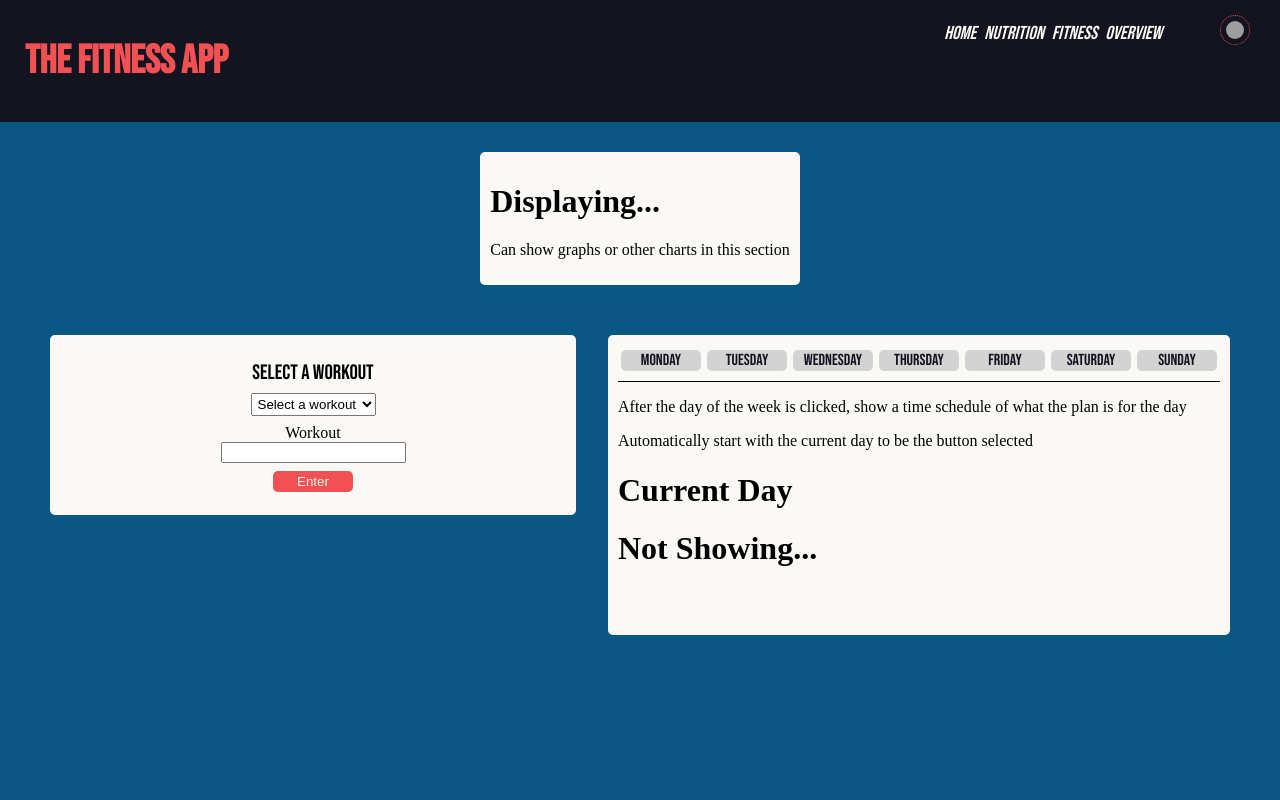
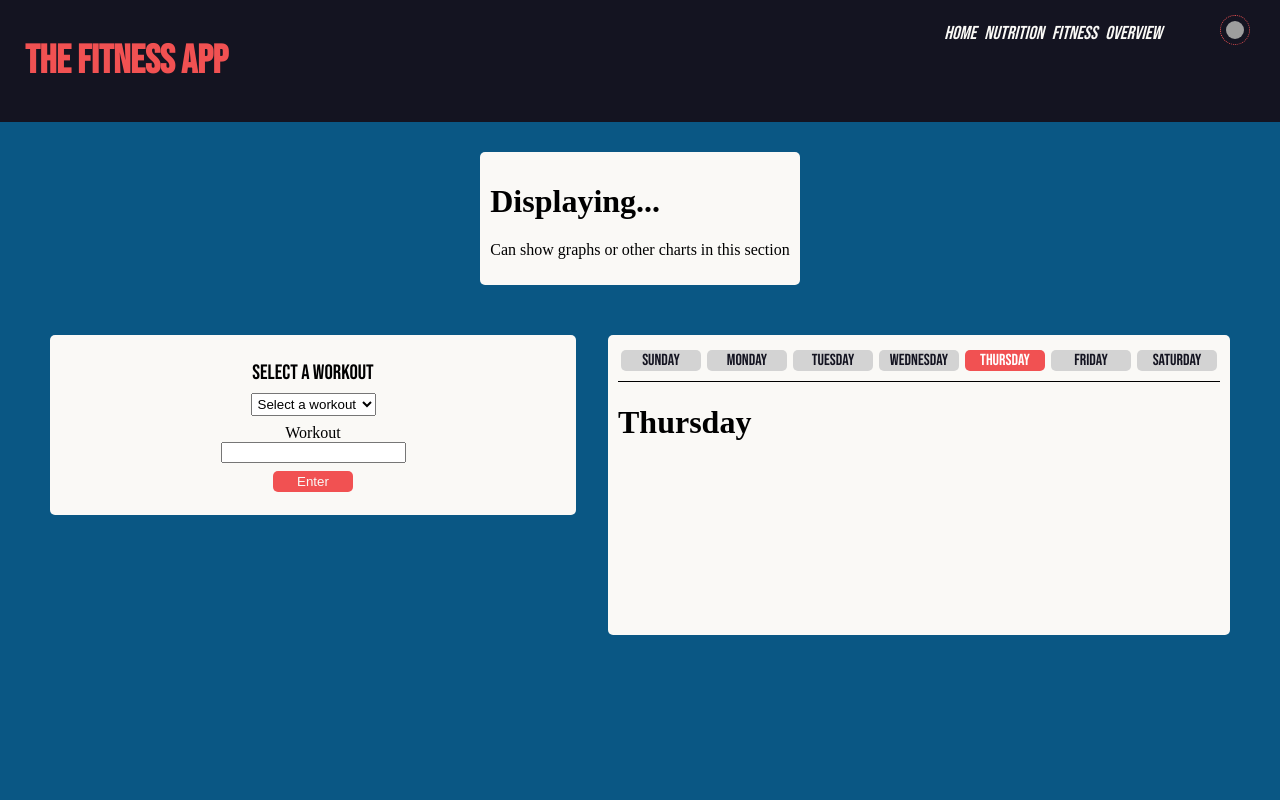
Before and after one commit to JGPawlowski/fitness-app, a React (Vite) app in the folder client/: page /fitness in a window 1280 px wide. Shown: the top 800 px of the page. Built offline with nearby package versions, Linux system fonts and the light colour scheme; grey boxes are pictures that could not be loaded.

Commit message:
day schedule

```diff
--- /dev/null
+++ b/client/src/pages/fitness/components/DaySchedule.jsx
@@ -0,0 +1,12 @@
+
+
+export default function DaySchedule(props) {
+
+
+    return (
+        <div>
+            <h1>{props.day}</h1>
+
+        </div>
+    )
+}
--- a/client/src/pages/fitness/components/PlanFitness.jsx
+++ b/client/src/pages/fitness/components/PlanFitness.jsx
@@ -1,43 +1,47 @@
 import { useState } from "react"
+
+import DaySchedule from "./DaySchedule"
 
 
 export default function PlanFitness() {
 
-    // show the schedule / rendure the schedule component when it is made
-    const [showDayData, setShowDayData] = useState(false)
-    const [day, setday] = useState('Current Day')
+    const today = new Date()
+    const days = ['Sunday', 'Monday', 'Tuesday', 'Wednesday', 'Thursday', 'Friday', 'Saturday']
+    // state for day
+    const [day, setday] = useState(days[today.getDay()])
+
+
 
     function dayData(day) {
         // use for showing the data for the correct day that is clicked
         // could set up the ability to set repeatable activities
         setday(day)
         // need to change how this works
-        setShowDayData(prev => !prev)
     }
 
-    const days = ['Monday', 'Tuesday', 'Wednesday', 'Thursday', 'Friday', 'Saturday', 'Sunday']
-    let dayBtns = days.map(day => (
-        <button key={day} onClick={() => dayData(`${day}`)}>{day}</button>
-    ))
+    function getBtns() {
+        let dayBtns = days.map(dayName => (
+            <button
+                key={dayName}
+                style={dayName === day ? {backgroundColor: '#f15152', color:'white'} : null}
+                onClick={() => dayData(`${dayName}`)}
+             >{dayName}</button>
+        ))
+
+        return dayBtns
+    }
+
 
 
     return (
         <div className='plan-fitness-main'>
             <div className='day-of-week-planning'>
-                {/* <button onClick={() => dayData('monday')}>Monday</button>
-                <button onClick={() => dayData('tuesday')}>Tuesday</button>
-                <button onClick={() => dayData('wednesday')}>Wednesday</button>
-                <button onClick={() => dayData('thursday')}>Thursday</button>
-                <button onClick={() => dayData('friday')}>Friday</button>
-                <button onClick={() => dayData('saturday')}>Saturday</button>
-                <button onClick={() => dayData('sunday')}>Sunday</button>  */}
-                { dayBtns }
+                { getBtns() }
             </div>
-            <p>After the day of the week is clicked, show a time schedule of what the plan is for the day</p>
-            <p>Automatically start with the current day to be the button selected</p>
-            <h1>{day}</h1>
 
-            { showDayData ? <h1>Showing...</h1> : <h1>Not Showing...</h1>}
+            <DaySchedule
+                day={day}
+            />
         </div>
     )
 }
```
